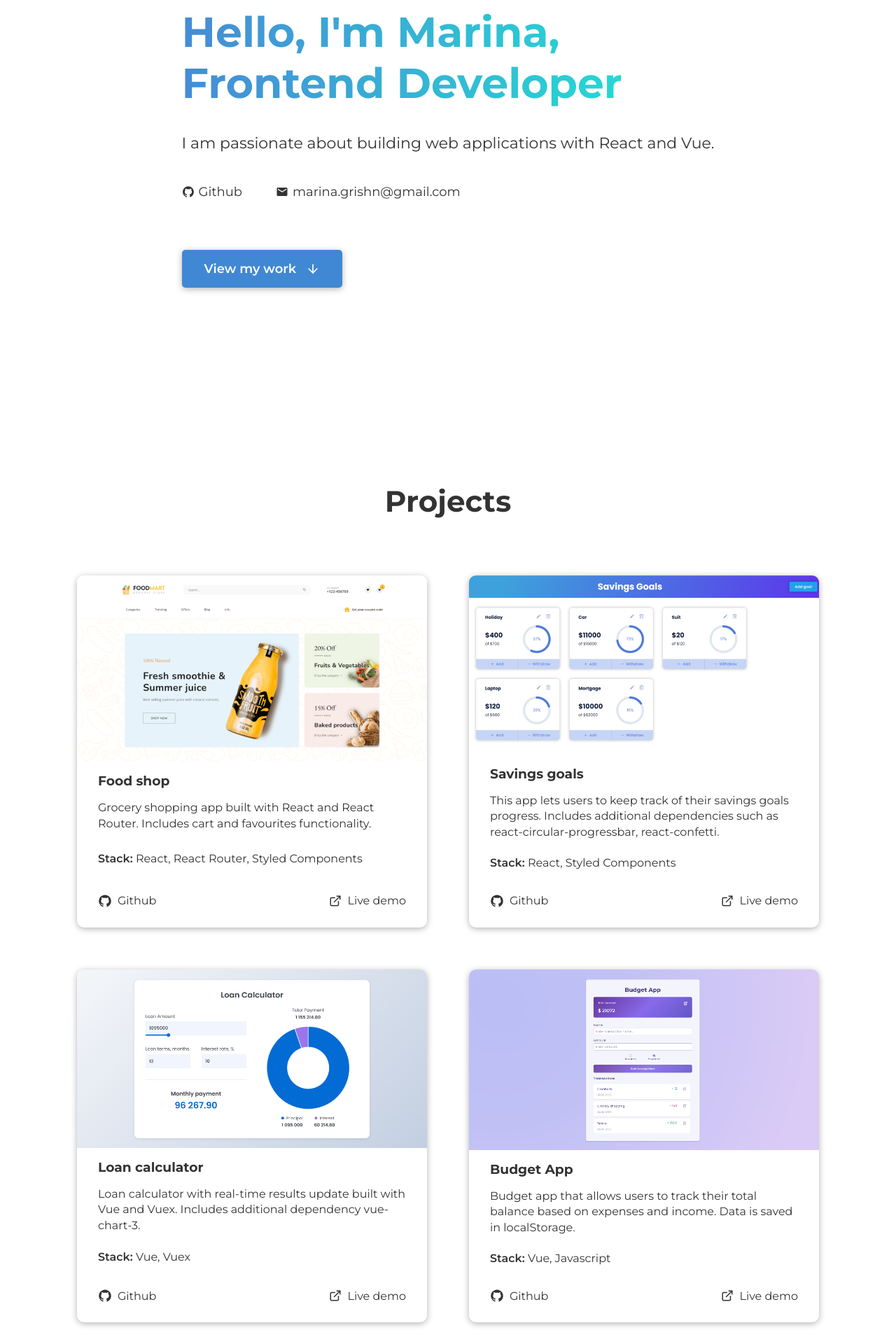
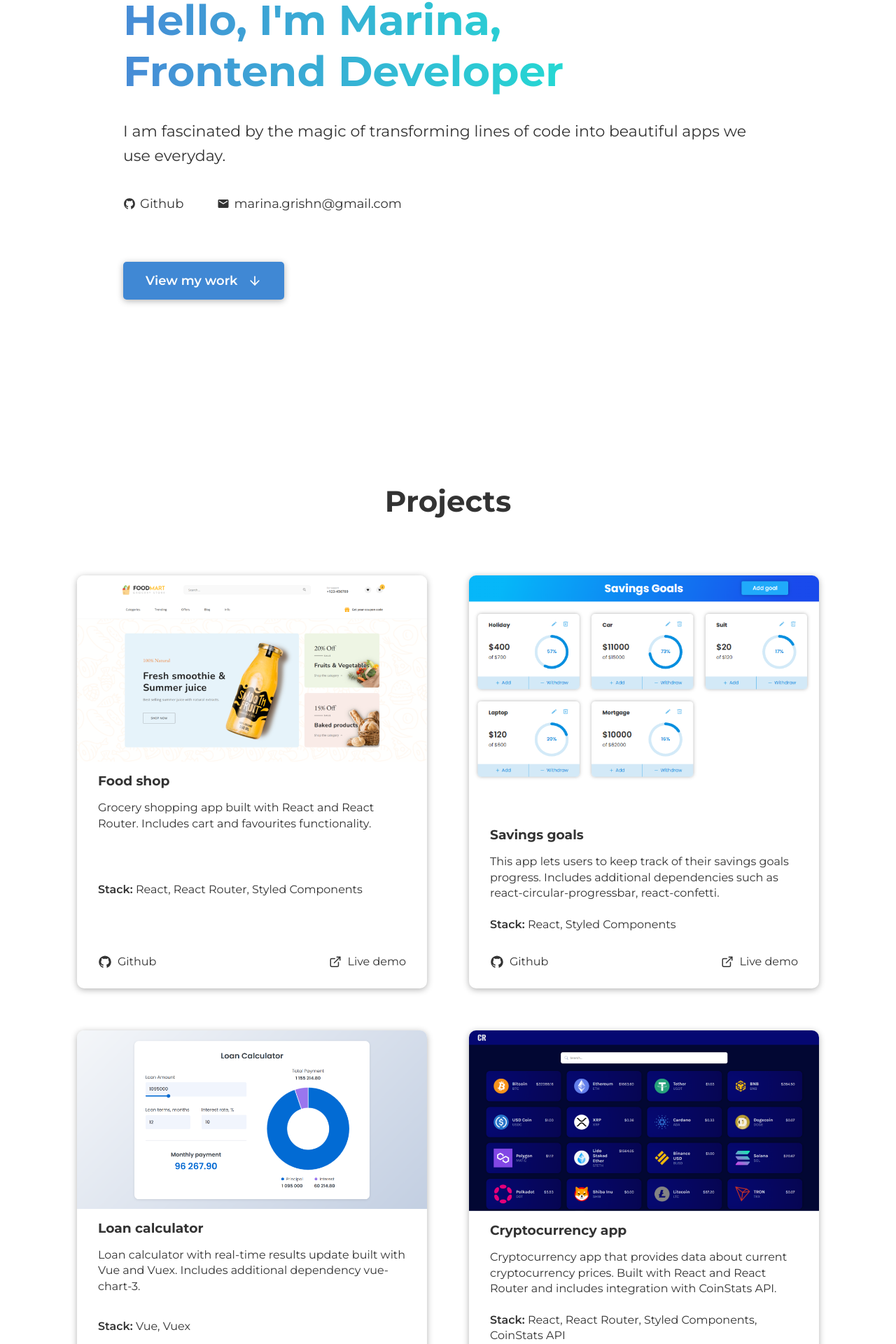
Before and after one commit to MarinGr/portfolio, a React (Create React App) app: page / in a window 1280 px wide. Shown: the part 190-2110 px from the top of the page at 70% size. Built offline with nearby package versions, Linux system fonts and the light colour scheme.

Commit message:
update projects data

```diff
--- a/src/assets/data/projectsData.jsx
+++ b/src/assets/data/projectsData.jsx
@@ -4,7 +4,6 @@ import weatherAppImg from "../images/projectsImages/weather-app.png";
 import currencyConverterImg from "../images/projectsImages/currency-converter.png";
 import savingsGoalsImg from "../images/projectsImages/savings-goals.png";
 import cryptocurrencyAppImg from "../images/projectsImages/cryptocurrency-app.png";
-import budgetAppImg from "../images/projectsImages/budget-app.png";
 import loanCalculatorImg from "../images/projectsImages/loan-calculator.png";
 
 export const projectsData = [
@@ -38,16 +37,6 @@ export const projectsData = [
   },
   {
     id: uuidv4(),
-    img: budgetAppImg,
-    title: "Budget App",
-    desc: "Budget app that allows users to track their total balance based on expenses and income. Data is saved in localStorage.",
-    stack: "Vue, Javascript",
-    github: "https://github.com/MarinGr/budget-app-vue",
-    liveDemo: "https://maringr.github.io/budget-app-vue/",
-  },
-
-  {
-    id: uuidv4(),
     img: cryptocurrencyAppImg,
     title: "Cryptocurrency app",
     desc: "Cryptocurrency app that provides data about current cryptocurrency prices. Built with React and React Router and includes integration with CoinStats API.",
--- a/src/components/About.jsx
+++ b/src/components/About.jsx
@@ -14,7 +14,8 @@ export default function About() {
           <br /> Frontend Developer
         </Title>
         <Desc>
-          I am passionate about building web applications with React and Vue.
+          I am fascinated by the magic of transforming lines of code into
+          beautiful apps we use everyday.
         </Desc>
         <LinksContainer>
           <Link href="https://github.com/MarinGr" target="_blank">
@@ -47,7 +48,7 @@ const Container = styled.section`
 `;
 
 const TextContent = styled.div`
-  max-width: 50%;
+  max-width: 45%;
   display: flex;
   flex-direction: column;
   align-items: flex-start;
```
Also changed, not shown: src/assets/images/projectsImages/budget-app.png (deleted), src/assets/images/projectsImages/savings-goals.png.
